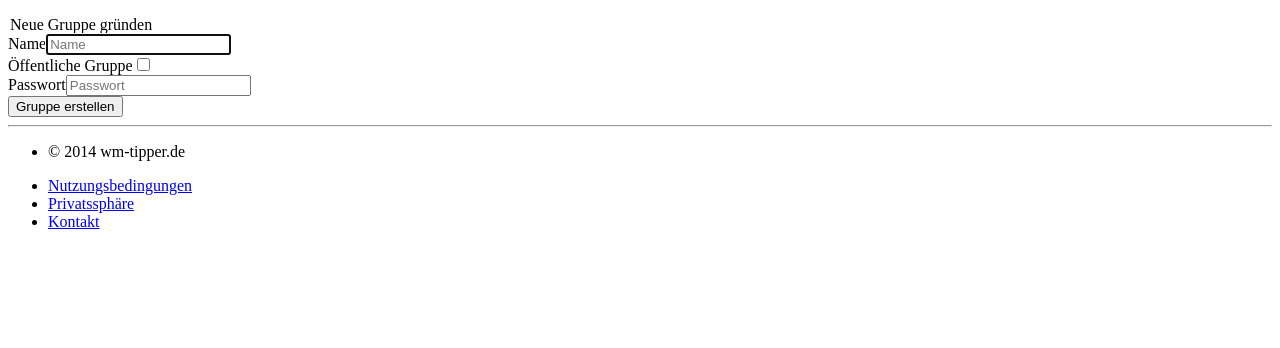
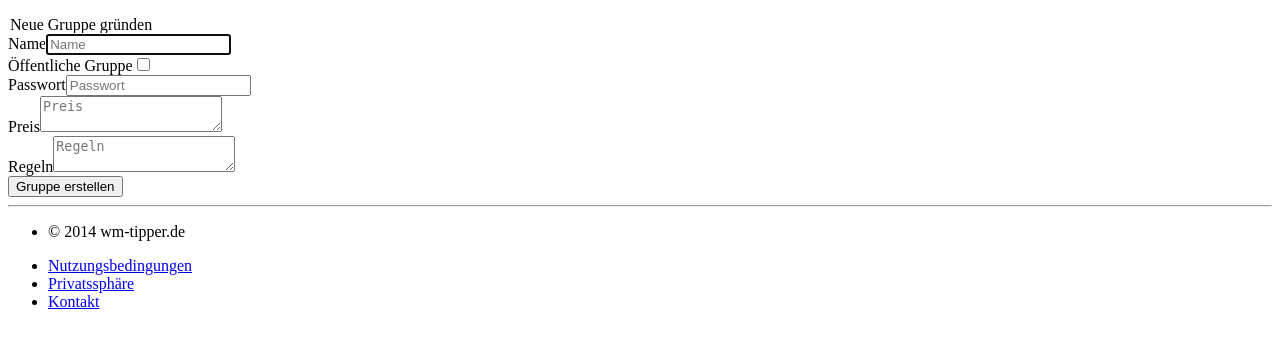
Before and after one commit to tmaximini/wm-tipper, a Node project: template views/group/new.jade in a window 1280 px wide. Shown: the part 169-517 px from the top of the page. Run offline with Node 20 templates, Linux system fonts and the light colour scheme; the template is opened without the code that fills it, so the values that code supplies are empty; some libraries are stand-ins or nearby versions.

Commit message:
can create groups

```diff
--- a/app.js
+++ b/app.js
@@ -133,6 +133,7 @@ app.get('/account/unlink/:provider', passportConf.isAuthenticated, userControlle
 app.param('group', groupController.load);
 app.get('/groups', groupController.index);
 app.get('/groups/new', passportConf.isAuthenticated, groupController.new);
+app.post('/groups', passportConf.isAuthenticated, groupController.create);
 
 
 /**
--- a/models/Group.js
+++ b/models/Group.js
@@ -10,6 +10,7 @@ var groupSchema = new Schema({
     type: Schema.Types.ObjectId,
     ref: 'User'
   }],
+  founder: { type: Schema.Types.ObjectId, ref: 'User' },
   price: String,
   rules: String,
   is_public: Boolean,
--- a/views/group/new.jade
+++ b/views/group/new.jade
@@ -3,6 +3,7 @@ extends ../layout
 block content
   form(method='POST', action='/groups')
     legend Neue Gruppe gründen
+    input(type='hidden', name='_csrf', value=token)
     .col-sm-8.col-sm-offset-2
       .form-group
         label.control-label(for='name') Name
@@ -14,6 +15,12 @@ block content
         label.control-label(for='password') Passwort
         input.form-control(type='password', name='password', id='password', placeholder='Passwort')
       .form-group
+        label.control-label(for='price') Preis
+        textarea.form-control(type='text', name='price', id='price', placeholder='Preis')
+      .form-group
+        label.control-label(for='rules') Regeln
+        textarea.form-control(type='text', name='rules', id='rules', placeholder='Regeln')
+      .form-group
         button.btn.btn-primary(type='submit')
           i.fa.fa-unlock-alt
           | Gruppe erstellen
```
Also changed, not shown: controllers/group.js (+18 -31 lines).
